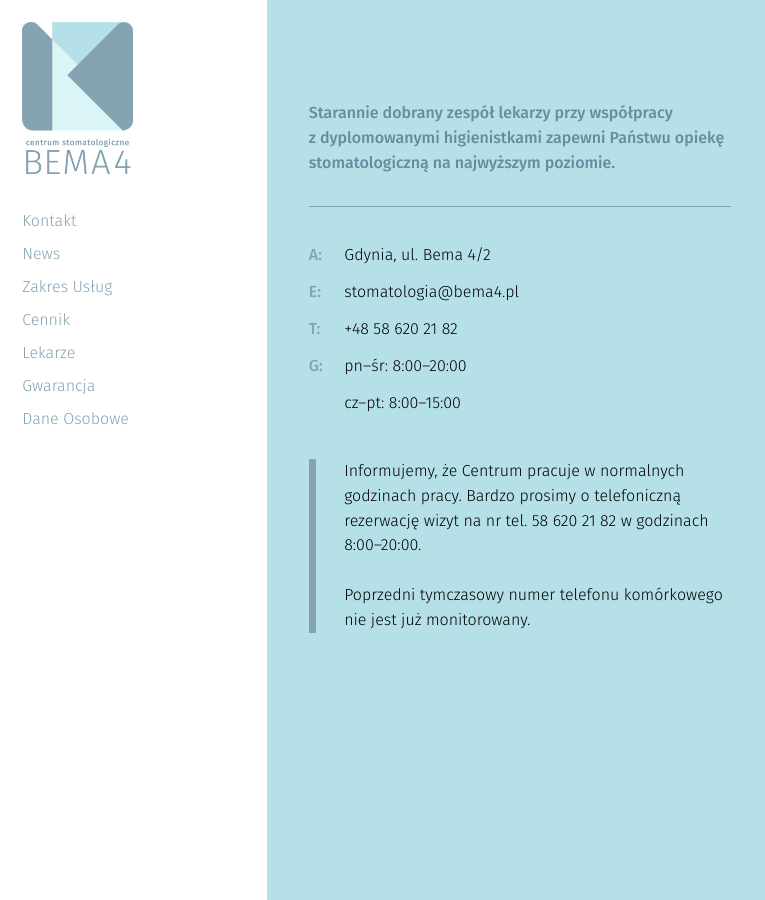
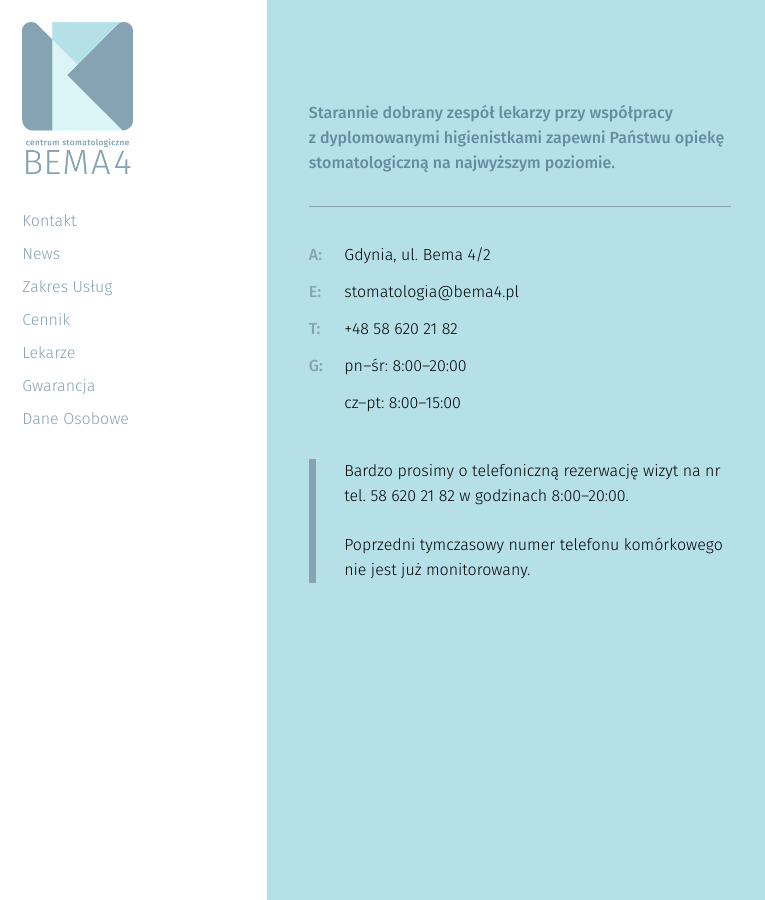
Before and after one commit to CSB4/bema4, a Jekyll site: the page built from index.html, in a window 1280 px wide and 900 px high. Shown: the whole window, without its empty margins (0-765 px from the left). Built offline with Jekyll 4.4.1, drawn with Linux system fonts in a browser that asks for light colours; nearby versions of some CDN libraries.

Commit message:
Update 0000-01-10-kontakt.markdown

```diff
--- a/_slides/0000-01-10-kontakt.markdown
+++ b/_slides/0000-01-10-kontakt.markdown
@@ -10,7 +10,7 @@ mail: "stomatologia@bema4.pl"
 godziny:
   - "<time itemprop=\"openingHours\" datetime=\"Mo-Th 08:00-20:00\"><b>pn&ndash;śr:</b> 8:00&ndash;20:00</time>"
   - "<time itemprop=\"openingHours\" datetime=\"Fr 08:00-15:00\"><b>cz&ndash;pt:</b> 8:00&ndash;15:00</time>"
-ogloszenie: 'Informujemy, że Centrum pracuje w normalnych godzinach pracy. Bardzo prosimy o telefoniczną rezerwację wizyt na nr tel.&nbsp;<a href="tel:+48586202182">58&nbsp;620&nbsp;21&nbsp;82</a> w godzinach 8:00&ndash;20:00.<br><br>Poprzedni tymczasowy numer telefonu komórkowego nie jest już monitorowany.'
+ogloszenie: 'Bardzo prosimy o telefoniczną rezerwację wizyt na nr tel.&nbsp;<a href="tel:+48586202182">58&nbsp;620&nbsp;21&nbsp;82</a> w godzinach 8:00&ndash;20:00.<br><br>Poprzedni tymczasowy numer telefonu komórkowego nie jest już monitorowany.'
 fullscreen: true
 published: true
 ---
```
